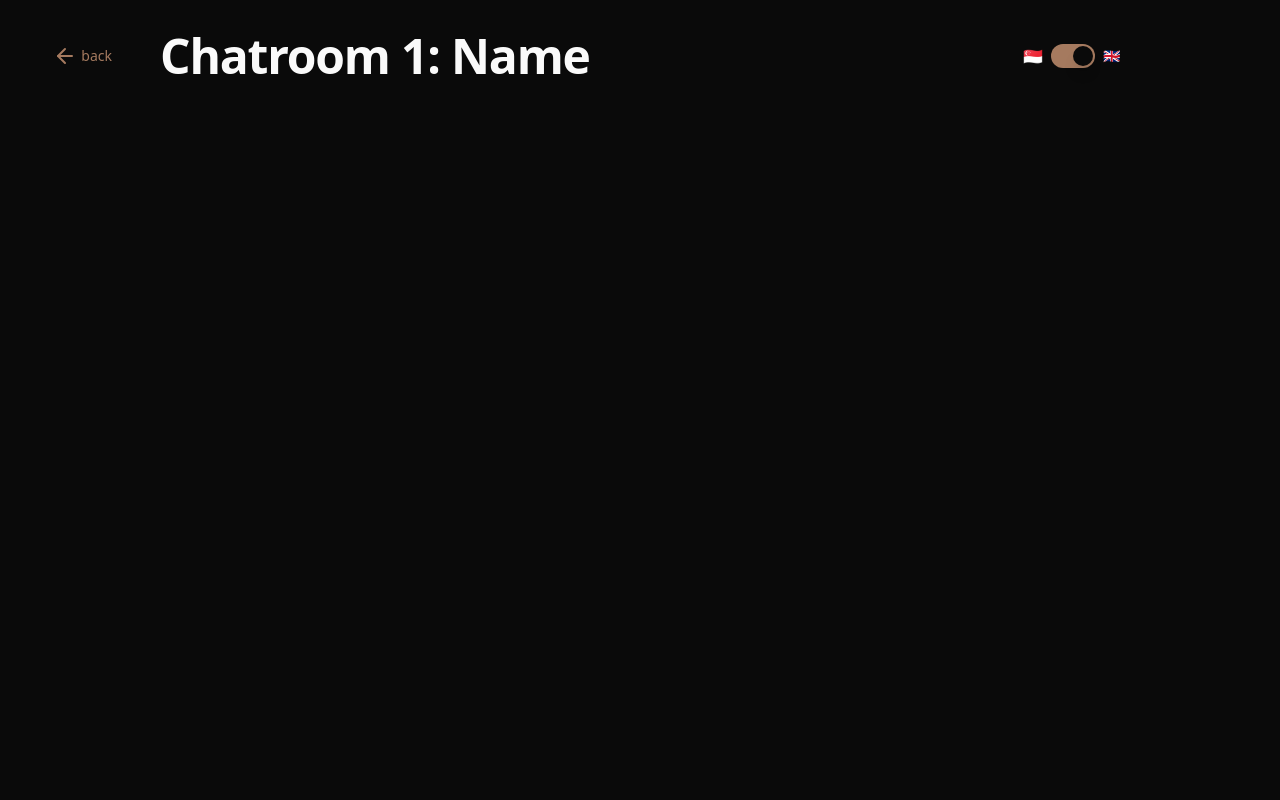
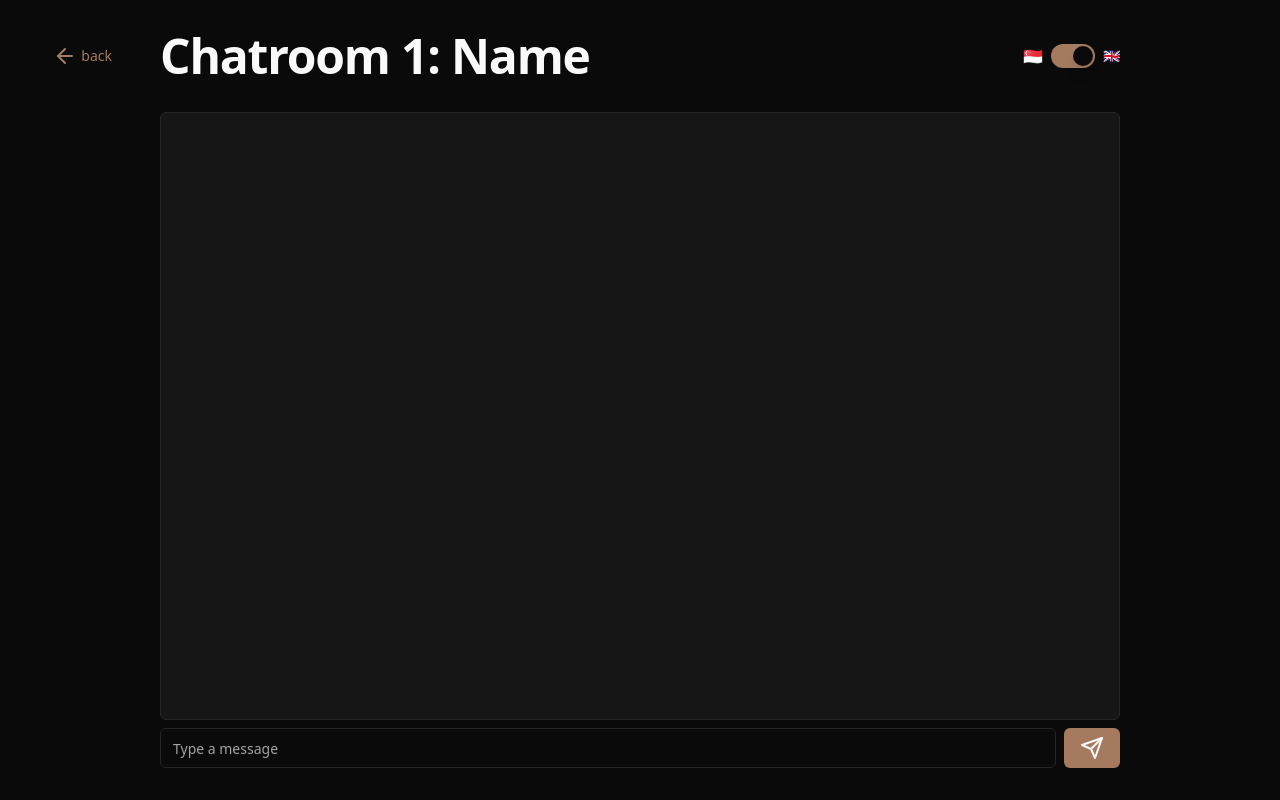
Before and after one commit to yyj-02/chatroom, a React (Vite) app in the folder chatbot-app/: page /rooms/1 in a window 1280 px wide. Built offline with nearby package versions, Linux system fonts and the light colour scheme.

Commit message:
Add chat send

```diff
--- /dev/null
+++ b/chatbot-app/src/components/ui/textarea.tsx
@@ -0,0 +1,24 @@
+import * as React from "react"
+
+import { cn } from "@/lib/utils"
+
+export interface TextareaProps
+  extends React.TextareaHTMLAttributes<HTMLTextAreaElement> {}
+
+const Textarea = React.forwardRef<HTMLTextAreaElement, TextareaProps>(
+  ({ className, ...props }, ref) => {
+    return (
+      <textarea
+        className={cn(
+          "flex min-h-[80px] w-full rounded-md border border-input bg-background px-3 py-2 text-sm ring-offset-background placeholder:text-muted-foreground focus-visible:outline-none focus-visible:ring-2 focus-visible:ring-ring focus-visible:ring-offset-2 disabled:cursor-not-allowed disabled:opacity-50",
+          className
+        )}
+        ref={ref}
+        {...props}
+      />
+    )
+  }
+)
+Textarea.displayName = "Textarea"
+
+export { Textarea }
--- a/chatbot-app/src/pages/Chatroom.tsx
+++ b/chatbot-app/src/pages/Chatroom.tsx
@@ -3,14 +3,18 @@ import { Switch } from "@/components/ui/switch";
 import { Chat, Chats } from "@/model/chats";
 import { useState } from "react";
 import { Link, useParams } from "react-router-dom";
-import { ArrowLeft } from "lucide-react";
-import { buttonVariants } from "@/components/ui/button";
+import { ArrowLeft, Send } from "lucide-react";
+import { Button, buttonVariants } from "@/components/ui/button";
+import { ScrollArea } from "@/components/ui/scroll-area";
+import { Input } from "@/components/ui/input";
 
 const Chatroom = () => {
   const { id } = useParams();
   const userId = 1;
 
   const [britishMode, setBritishMode] = useState(true);
+  const [message, setMessage] = useState("");
+  const [loading, setLoading] = useState(false);
   const [chats, setChats] = useState<Chats>([
     {
       id: 1,
@@ -39,8 +43,19 @@ const Chatroom = () => {
   };
 
   // retrieve chat, redirects to room if chat is not found
-  // handle send
-  const handleMessageSend = (message: string) => {
+  const handleOnChange = (event: React.ChangeEvent<HTMLInputElement>) => {
+    setMessage(event.currentTarget.value);
+  };
+
+  const handleMessageSend = () => {
+    setLoading(true);
+
+    if (!message || message.trim() === "") {
+      setMessage("");
+      setLoading(false);
+      return;
+    }
+
     addChat({
       id: chats.length + 1,
       originalMessage: message,
@@ -51,10 +66,20 @@ const Chatroom = () => {
         name: "User 1",
       },
     });
+    setLoading(false);
+    setMessage("");
+  };
+
+  const handleKeyDown = (event: React.KeyboardEvent<HTMLInputElement>) => {
+    // enter and no shift enter
+    if (event.key === "Enter" && !event.shiftKey) {
+      event.preventDefault();
+      handleMessageSend();
+    }
   };
 
   return (
-    <div>
+    <div className="flex h-full flex-col">
       <div className="flex flex-col xl:flex-row xl:items-stretch">
         <div className="mx-auto flex w-full max-w-5xl items-center pl-3 pt-4 xl:mx-0 xl:w-auto xl:flex-grow xl:basis-28 xl:justify-end xl:p-0">
           <Link to="/rooms" className={buttonVariants({ variant: "link" })}>
@@ -79,7 +104,21 @@ const Chatroom = () => {
         </div>
         <div className="hidden flex-shrink flex-grow basis-28 xl:block" />
       </div>
-      <div className="mx-auto h-full w-full max-w-5xl p-8"></div>
+      <div className="mx-auto flex w-full max-w-5xl grow flex-col gap-2 px-8 pb-8">
+        <ScrollArea className="w-full grow rounded-md border bg-white/5 p-4"></ScrollArea>
+        <div className="flex gap-2">
+          <Input
+            placeholder="Type a message"
+            onKeyDown={handleKeyDown}
+            value={message}
+            onChange={handleOnChange}
+            disabled={loading}
+          />
+          <Button onClick={handleMessageSend} disabled={loading}>
+            <Send />
+          </Button>
+        </div>
+      </div>
     </div>
   );
 };
```
